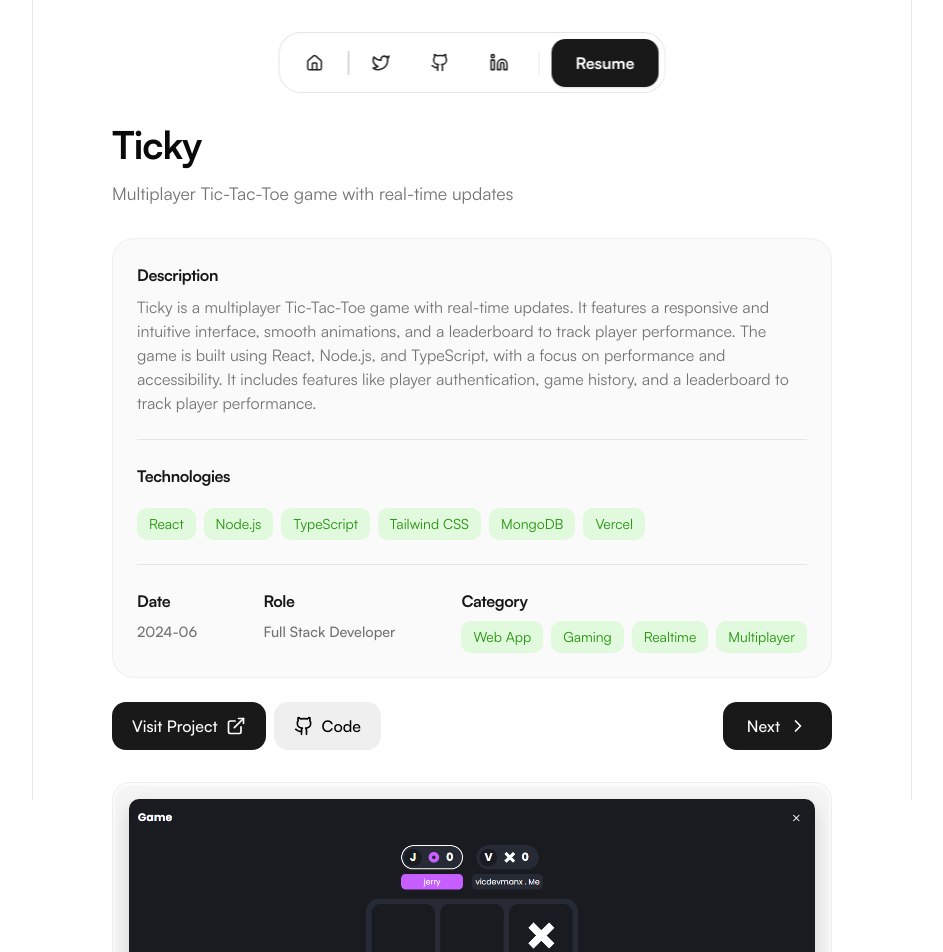
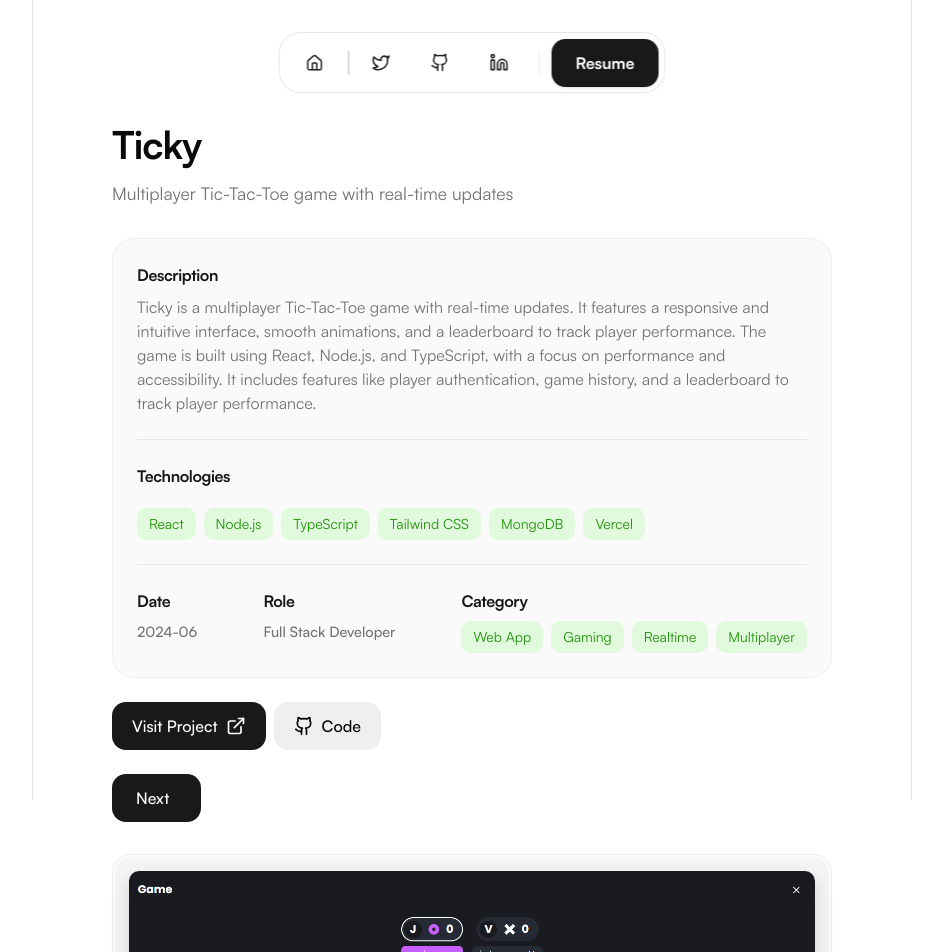
Before and after one commit to vicdevman/vicdevman, a Next.js app: page /projects/ticky in a window 1280 px wide. Shown: the top 952 px of the page, without its empty margins (168-1111 px from the left). Built offline with nearby package versions, Linux system fonts and the light colour scheme.

Commit message:
fixed up previous and next for project details

```diff
--- a/app/components/projectDetail.js
+++ b/app/components/projectDetail.js
@@ -13,6 +13,7 @@ import { ExternalLink } from "lucide-react";
 import { Github } from "lucide-react";
 import { ArrowLeft } from "lucide-react";
 import { useRouter } from "next/navigation";
+import { ChevronLeft } from "lucide-react";
 
 //  {
 //     id: "ticky",
@@ -53,6 +54,32 @@ export default function ProjectDetail() {
   };
 
   const project = projects.find((project) => project.id === id);
+  const currentIndex = projects.findIndex((project) => project.id === id);
+  const previousProject = projects[currentIndex - 1];
+  const nextProject = projects[currentIndex + 1];
+  const length = projects.length;
+  let showPrevious = true;
+  let showNext = true;
+
+  function handlePrevious() {
+    if (previousProject) {
+      router.push(`/projects/${previousProject.id}`);
+    }
+  }
+
+  function handleNext() {
+    if (nextProject) {
+      router.push(`/projects/${nextProject.id}`);
+    }
+  }
+
+  if ((length - 1) === currentIndex) {
+    showNext = false;
+    showPrevious = true;
+  } else if (currentIndex === 0) {
+    showPrevious = false;
+    showNext = true;
+  }
 
   return (
     <div className=" flex flex-col mt-30 mb-12">
@@ -146,7 +173,7 @@ export default function ProjectDetail() {
               </div>{" "}
             </div>
           </div>
-        <div className="flex justify-between max-[30rem]:justify-end flex-wrap gap-6 w-full">
+          <div className="flex flex-col justify-between max-[30rem]:justify-end flex-wrap gap-6 w-full">
             <div className="flex  gap-2">
               <Link
                 href={project.link}
@@ -158,6 +185,7 @@ export default function ProjectDetail() {
                 <ExternalLink size={20} />
               </Link>
 
+              {project.githubLink && (
                 <Link
                   href={project.githubLink}
                   target="_blank"
@@ -167,12 +195,35 @@ export default function ProjectDetail() {
                   <Github size={20} />
                   Code
                 </Link>
+              )}
             </div>
 
-          <button className="group whitespace-nowrap flex gap-2 items-center bg-[#191919] text-white px-6 py-3 text-md cursor-pointer rounded-xl font-[satoshi-medium] transition-colors duration-300">
+            <div
+              onClick={() => handlePrevious()}
+              className="flex gap-8 flex-1 justify-between"
+            >
+              <button
+                className={` group whitespace-nowrap gap-2 justify-center items-center bg-neutral-200/60 text-black px-6 py-3 text-md cursor-pointer rounded-xl font-[satoshi-medium] transition-colors duration-300 ${showPrevious ? "flex" : "hidden"}`}
+              >
+                <span className="flex items-center overflow-hidden w-0 group-hover:w-5 transition-all duration-300 ease-out">
+                  <span className="translate-y-2 opacity-0 group-hover:translate-y-0 group-hover:opacity-100 group-active:translate-y-0 group-active:opacity-100 transition-all duration-300 ease-out">
+                    <ChevronLeft size={20} />{" "}
+                  </span>
+                </span>{" "}
+                Previous
+              </button>
+              <button
+                onClick={() => handleNext()}
+                className={` group whitespace-nowrap justify-center gap-2 items-center bg-[#191919] text-white px-6 py-3 text-md cursor-pointer rounded-xl font-[satoshi-medium] transition-colors duration-300 ${showNext ? "flex" : "hidden"}`}
+              >
                 Next
-            <ChevronRight size={20} />
+                <span className="flex items-center overflow-hidden w-0 group-hover:w-5 transition-all duration-300 ease-out">
+                  <span className="translate-y-2 opacity-0 group-hover:translate-y-0 group-hover:opacity-100 group-active:translate-y-0 group-active:opacity-100 transition-all duration-300 ease-out">
+                    <ChevronRight size={18} />
+                  </span>
+                </span>
               </button>
+            </div>
           </div>
         </motion.div>
         <motion.div
@@ -198,7 +249,8 @@ export default function ProjectDetail() {
           </div>
         </motion.div>
         <div className="flex flex-wrap mt-8 gap-4">
-        {project.images && project.images.map((image, index) => (
+          {project.images &&
+            project.images.map((image, index) => (
               <div
                 key={index}
                 className="text-sm font-[satoshi-normal] rounded-xl"
--- a/app/components/projects.js
+++ b/app/components/projects.js
@@ -9,6 +9,7 @@ import { Laptop, ChevronRight } from "lucide-react";
 import Link from "next/link";
 import { projects } from "../data/projects.data";
 import { motion } from "framer-motion";
+import { useRouter } from "next/navigation";
 
 
 const SvgTemplate = ({ image }) => {
@@ -24,6 +25,9 @@ const SvgTemplate = ({ image }) => {
 };
 
 export default function Projects({show = true}) {
+
+  const router = useRouter();
+
   const techLogos = [
     {
       node: <SvgTemplate image="/icon/html-124-svgrepo-com.svg" />,
@@ -79,7 +83,7 @@ export default function Projects({show = true}) {
   };
 
   return (
-    <div id="projects" className="relative z-5 flex flex-col justify-center mt-20">
+    <div id="projects" className="cursor-pointer relative z-5 flex flex-col justify-center mt-20">
       <div className="max-w-220 mx-auto px-6 flex flex-col items-center">
         <motion.div
           variants={fadeInDown}
@@ -120,7 +124,7 @@ export default function Projects({show = true}) {
           transition={{ duration: 0.5, ease: "easeOut" }} className="grid grid-cols-2 max-md:grid-cols-1 gap-6 mt-10">
           {projects &&
             projects.map((project) => (
-              <div key={project.id} className="border flex flex-col items-start gap-4 bg-white border-neutral-200/90 p-4 rounded-3xl">
+              <div onClick={() => router.push(`/projects/${project.id}`)} key={project.id} className="border flex flex-col items-start gap-4 bg-white border-neutral-200/90 p-4 rounded-3xl">
                 <Image
                   src={project.image}
                   alt={project.title}
--- a/app/data/projects.data.js
+++ b/app/data/projects.data.js
@@ -59,5 +59,5 @@ export const projects = [
     images: [
 
     ],
-  },
+  }
 ];
```
Lines whose indentation alone changed are shown as unchanged.
